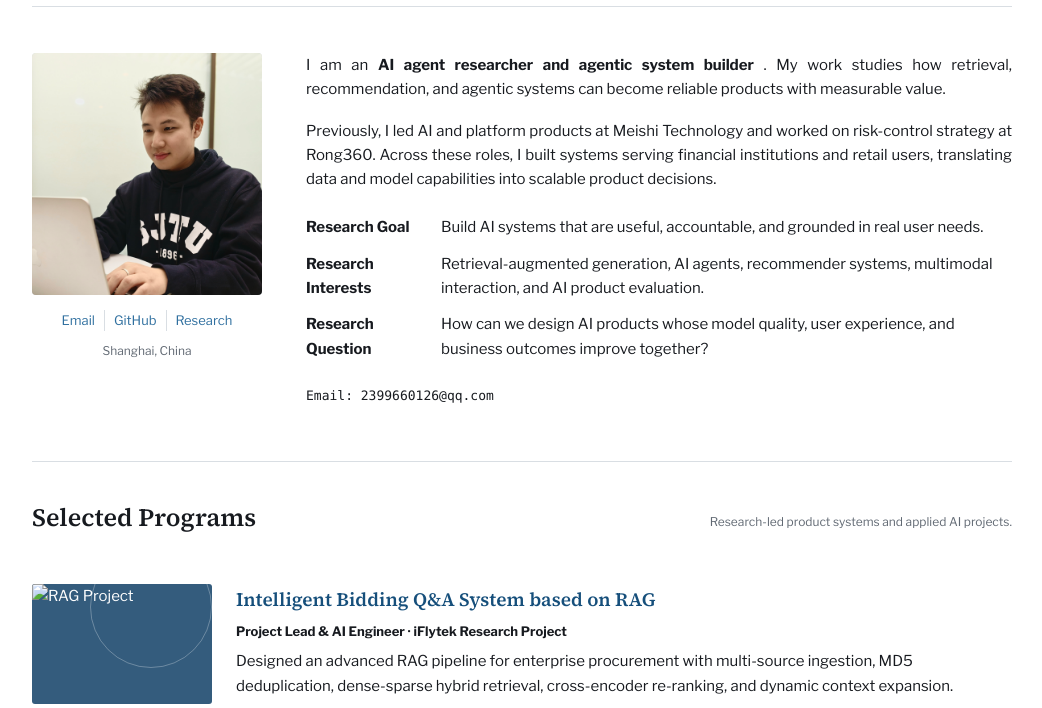
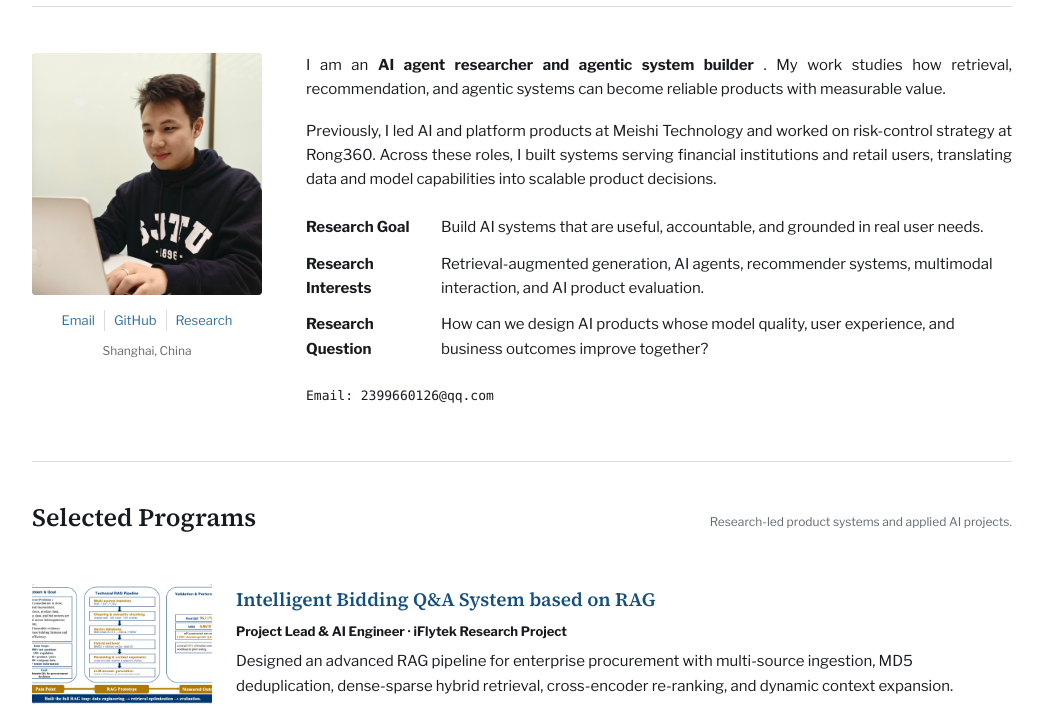
Before and after one commit to Edgarleo6161/Edgarleo6161.github.io, a plain HTML site: page index.html in a window 1280 px wide. Shown: the part 89-797 px from the top of the page, without its empty margins (118-1160 px from the left). Drawn offline with nearby package versions, Linux system fonts and the light colour scheme.

Commit message:
Update index.html

```diff
--- a/index.html
+++ b/index.html
@@ -57,7 +57,7 @@
 
       <article class="work">
         <div <div class="work-visual rag">
-          <img src="assets/RAG.png" alt="RAG Project" style="width:100%;height:100%;object-fit:cover;position:absolute;inset:0;z-index:0;">
+          <img src="RAG.png" alt="RAG Project" style="width:100%;height:100%;object-fit:cover;position:absolute;inset:0;z-index:0;">
         </div>
         <div class="work-copy">
           <h3>Intelligent Bidding Q&A System based on RAG</h3>
```
